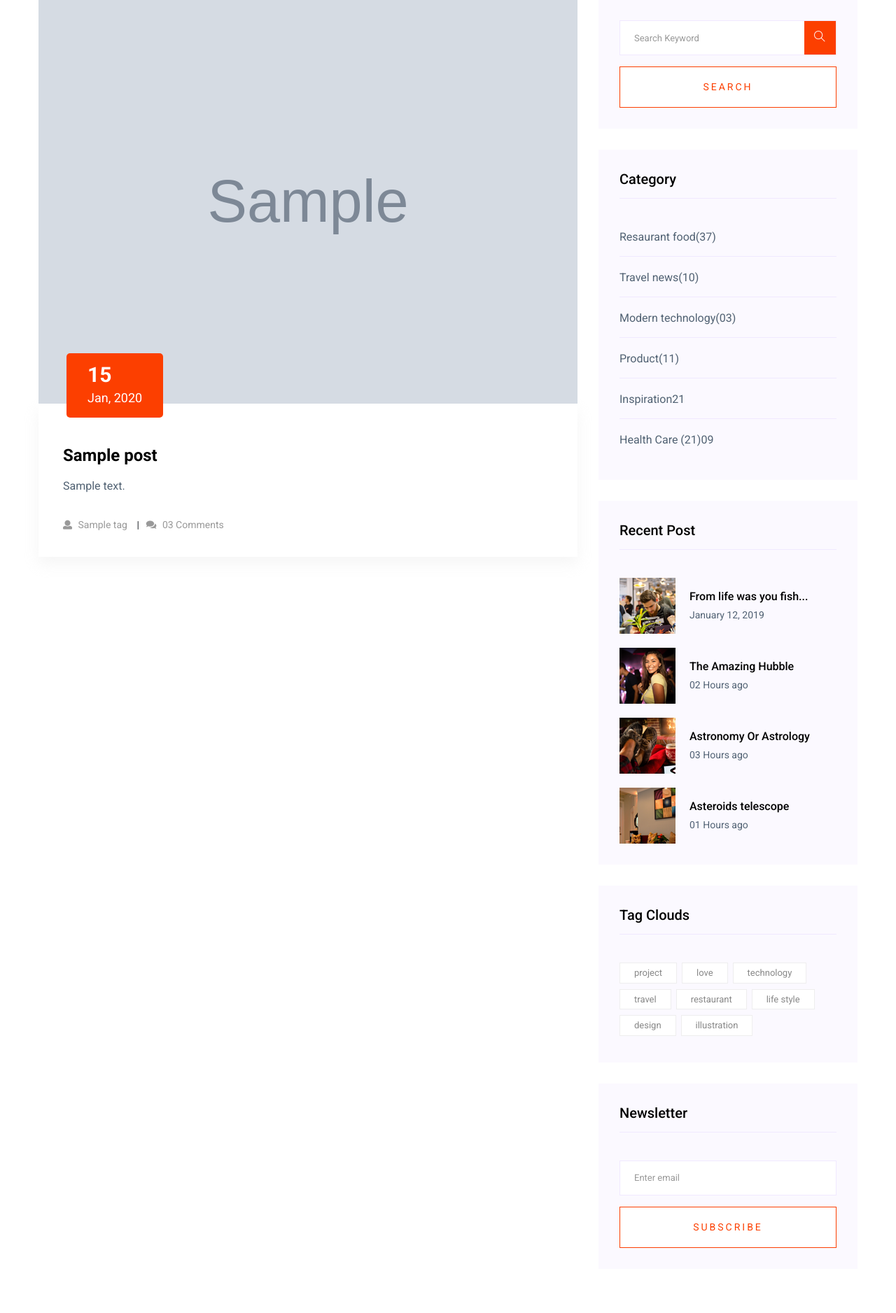
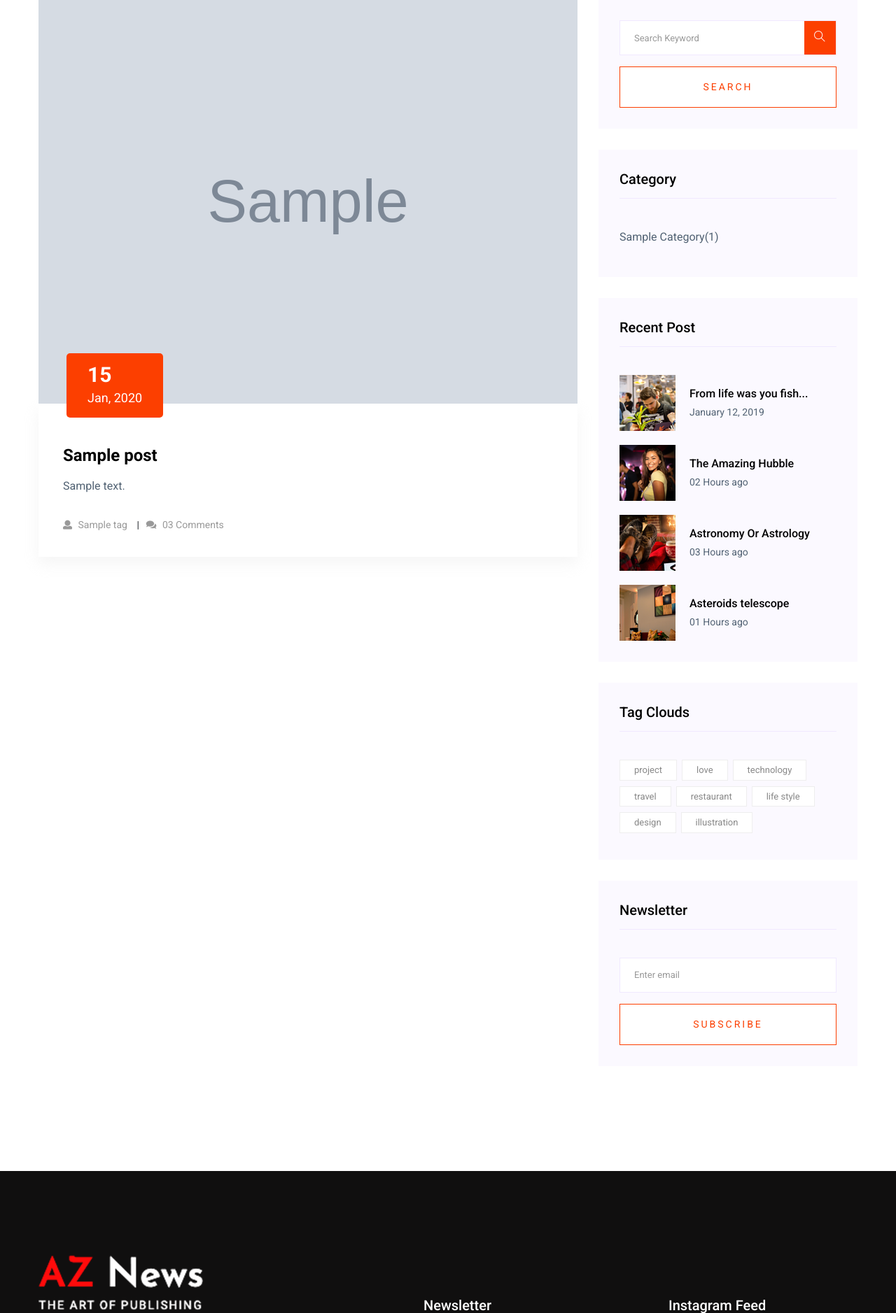
Before and after one commit to SaugatMgr/News-Portal-Project, a Django app: page /post-list/ in a window 1280 px wide. Shown: the part 380-2257 px from the top of the page at 70% size. Run offline with Django 4.2, Linux system fonts and the light colour scheme; tables that the repository leaves empty hold one stand-in row (values such as "Sample post"); grey boxes marked "Sample" are stand-in pictures; some libraries are stand-ins or nearby versions.

Commit message:
displaying our categories

```diff
--- a/templates/AZnews/main/list/right/categories.html
+++ b/templates/AZnews/main/list/right/categories.html
@@ -1,41 +1,13 @@
 <aside class="single_sidebar_widget post_category_widget">
     <h4 class="widget_title">Category</h4>
     <ul class="list cat-list">
-        <li>
-            <a href="#" class="d-flex">
-                <p>Resaurant food</p>
-                <p>(37)</p>
-            </a>
-        </li>
-        <li>
-            <a href="#" class="d-flex">
-                <p>Travel news</p>
-                <p>(10)</p>
-            </a>
-        </li>
-        <li>
-            <a href="#" class="d-flex">
-                <p>Modern technology</p>
-                <p>(03)</p>
-            </a>
-        </li>
-        <li>
-            <a href="#" class="d-flex">
-                <p>Product</p>
-                <p>(11)</p>
-            </a>
-        </li>
-        <li>
-            <a href="#" class="d-flex">
-                <p>Inspiration</p>
-                <p>21</p>
-            </a>
-        </li>
-        <li>
-            <a href="#" class="d-flex">
-                <p>Health Care (21)</p>
-                <p>09</p>
-            </a>
-        </li>
+        {% for category in categories %}
+            <li>
+                <a href="{% url 'post-by-category' category.pk %}" class="d-flex">
+                    <p>{{ category.name|title }}</p>
+                    <p>({{ category.post_set.count }})</p>
+                </a>
+            </li>
+        {% endfor %}
     </ul>
 </aside>
```
